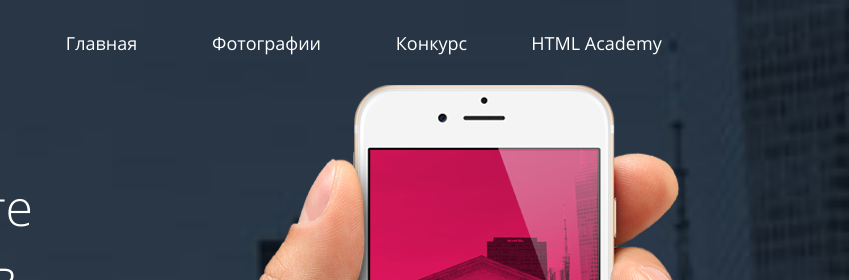
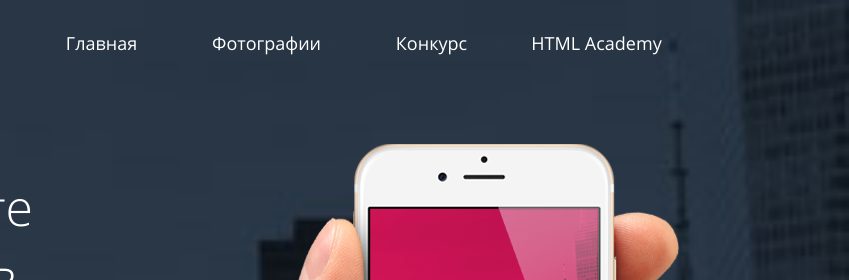
Before and after one commit to just-website/190928-pink, a website: page source/index.html in a window 1280 px wide. Shown: the top 280 px of the page, 431-1280 px from the left. Drawn offline with nearby package versions, Linux system fonts and the light colour scheme; files that its build step writes are made by us from their sources.

Commit message:
правки блока page-header

```diff
--- a/source/sass/main-nav.scss
+++ b/source/sass/main-nav.scss
@@ -12,6 +12,7 @@
 }
 
 .main-nav__button {
+  z-index: 10;
   background-image: url("../img/icon-menu-burger.svg");
   background-repeat: no-repeat;
   width: 50px;
--- a/source/sass/page-header.scss
+++ b/source/sass/page-header.scss
@@ -6,6 +6,7 @@
   background-size: cover;
   height: 100%;
   min-height: 170px;
+  position: relative;
 }
 
 .page-header__wrapper {
@@ -37,7 +38,7 @@
   @media (min-width: 660px) {
     position: absolute;
     right: 0;
-    top: 0;
+    bottom: 0;
     z-index: 1;
   }
 }
@@ -104,6 +105,8 @@
 }
 
 .page-header__top {
+  z-index: 10;
+
   @media (min-width: 1200px) {
     display: flex;
     align-items: center;
```
